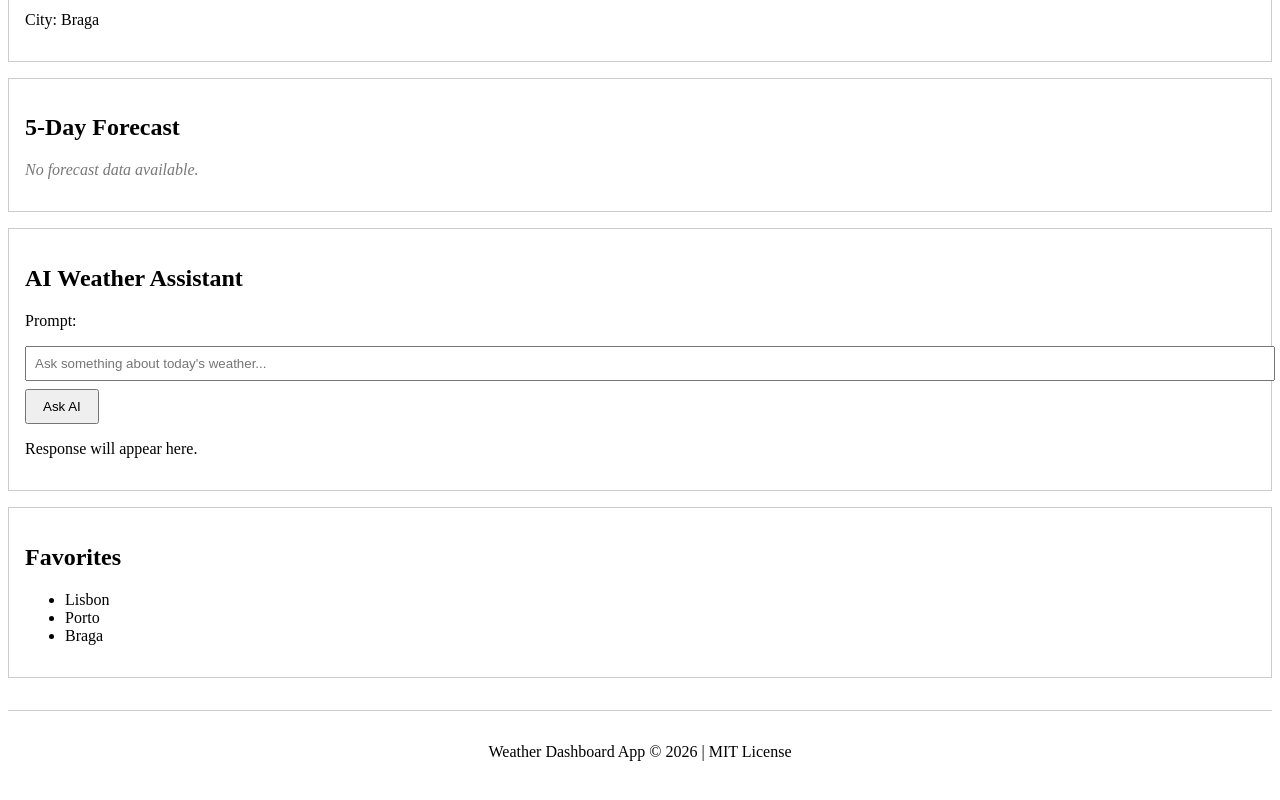
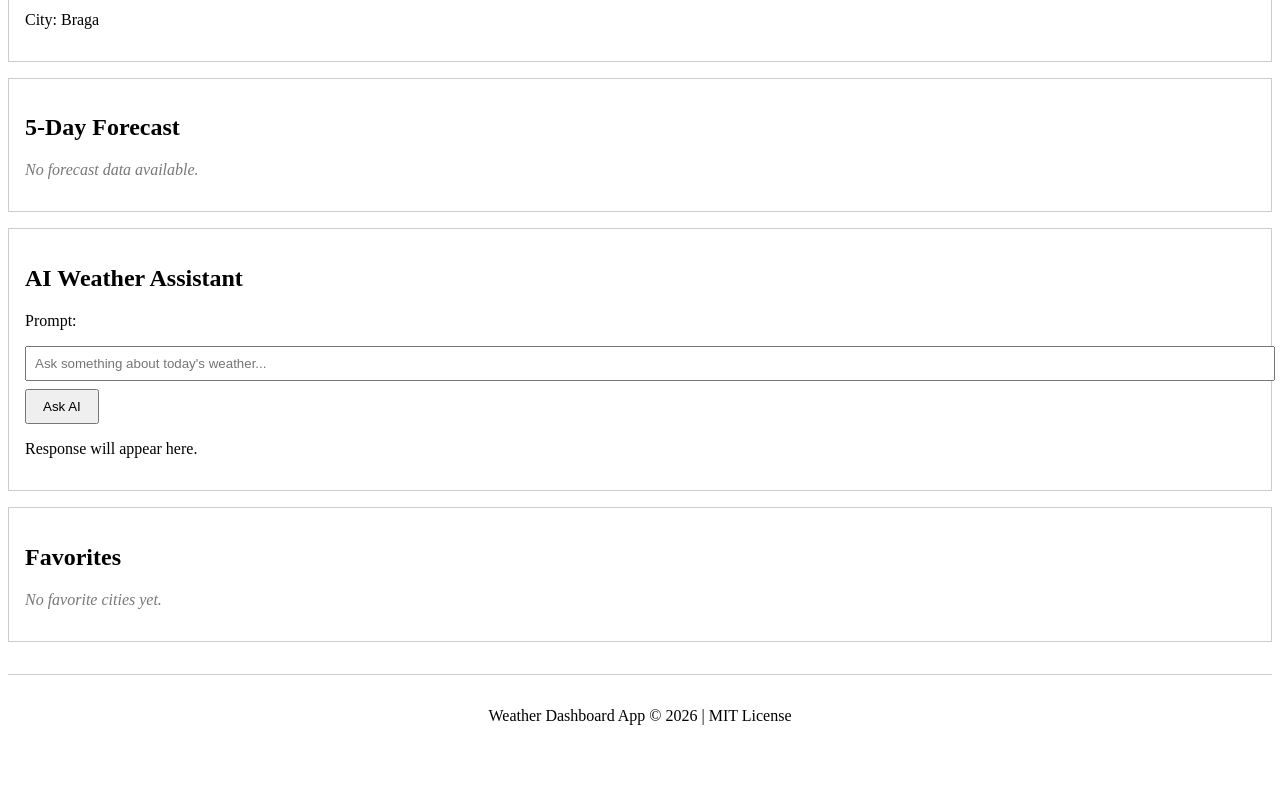
Before and after one commit to pjsm-it/weather-dashboard, an Angular app in the folder weather-dashboard-app/: page / in a window 1280 px wide. Shown: the part 348-1148 px from the top of the page. After the commit the page ends 1113 px from the top, so only its background shows below. Built offline with nearby package versions, Linux system fonts and the light colour scheme.

Commit message:
feat(app-structure): replace mock data with component state variables, add missing standalone flags, fix tsconfig.spec.json rootDir

```diff
--- a/weather-dashboard-app/src/app/components/ai-prompt/ai-prompt.ts
+++ b/weather-dashboard-app/src/app/components/ai-prompt/ai-prompt.ts
@@ -2,6 +2,7 @@ import { Component } from '@angular/core';
 
 @Component({
   selector: 'app-ai-prompt',
+  standalone: true,
   imports: [],
   templateUrl: './ai-prompt.html',
   styleUrl: './ai-prompt.css',
--- a/weather-dashboard-app/src/app/components/favorites/favorites.css
+++ b/weather-dashboard-app/src/app/components/favorites/favorites.css
@@ -0,0 +1,25 @@
+.favorites-component {
+  border: 1px solid #ccc;
+  padding: 1rem;
+  margin: 1rem 0;
+}
+
+.favorites-component ul {
+  list-style: none;
+  padding: 0;
+  margin: 0;
+}
+
+.favorites-component li {
+  padding: 0.4rem 0;
+  border-bottom: 1px solid #eee;
+}
+
+.favorites-component li:last-child {
+  border-bottom: none;
+}
+
+.empty {
+  font-style: italic;
+  color: #777;
+}
--- a/weather-dashboard-app/src/app/components/favorites/favorites.html
+++ b/weather-dashboard-app/src/app/components/favorites/favorites.html
@@ -1,8 +1,14 @@
-<div class="favorites-component" style="border: 1px solid #ccc; padding: 1rem; margin: 1rem 0;">
+<div class="favorites-component">
   <h2>Favorites</h2>
-  <ul>
-    <li>Lisbon</li>
-    <li>Porto</li>
-    <li>Braga</li>
-  </ul>
+
+  @if (favoriteCities.length === 0) {
+    <p class="empty">No favorite cities yet.</p>
+  }
+  @else {
+    <ul>
+      @for (city of favoriteCities; track city) {
+        <li>{{ city }}</li>
+      }
+    </ul>
+  }
 </div>
--- a/weather-dashboard-app/src/app/components/favorites/favorites.ts
+++ b/weather-dashboard-app/src/app/components/favorites/favorites.ts
@@ -1,11 +1,13 @@
+import { CommonModule } from '@angular/common';
 import { Component } from '@angular/core';
 
 @Component({
   selector: 'app-favorites',
-  imports: [],
+  standalone: true,
+  imports: [CommonModule],
   templateUrl: './favorites.html',
   styleUrl: './favorites.css',
 })
 export class Favorites {
-
+  protected favoriteCities: string[] = [];
 }
--- a/weather-dashboard-app/src/app/components/footer/footer.ts
+++ b/weather-dashboard-app/src/app/components/footer/footer.ts
@@ -2,6 +2,7 @@ import { Component } from '@angular/core';
 
 @Component({
   selector: 'app-footer',
+  standalone: true,
   imports: [],
   templateUrl: './footer.html',
   styleUrl: './footer.css',
--- a/weather-dashboard-app/src/app/components/forecast/forecast.ts
+++ b/weather-dashboard-app/src/app/components/forecast/forecast.ts
@@ -3,6 +3,7 @@ import { Component } from '@angular/core';
 
 @Component({
   selector: 'app-forecast',
+  standalone: true,
   imports: [CommonModule],
   templateUrl: './forecast.html',
   styleUrl: './forecast.css',
```
Also changed, not shown: 1 other file (tests, documents, lock files or other folders).
